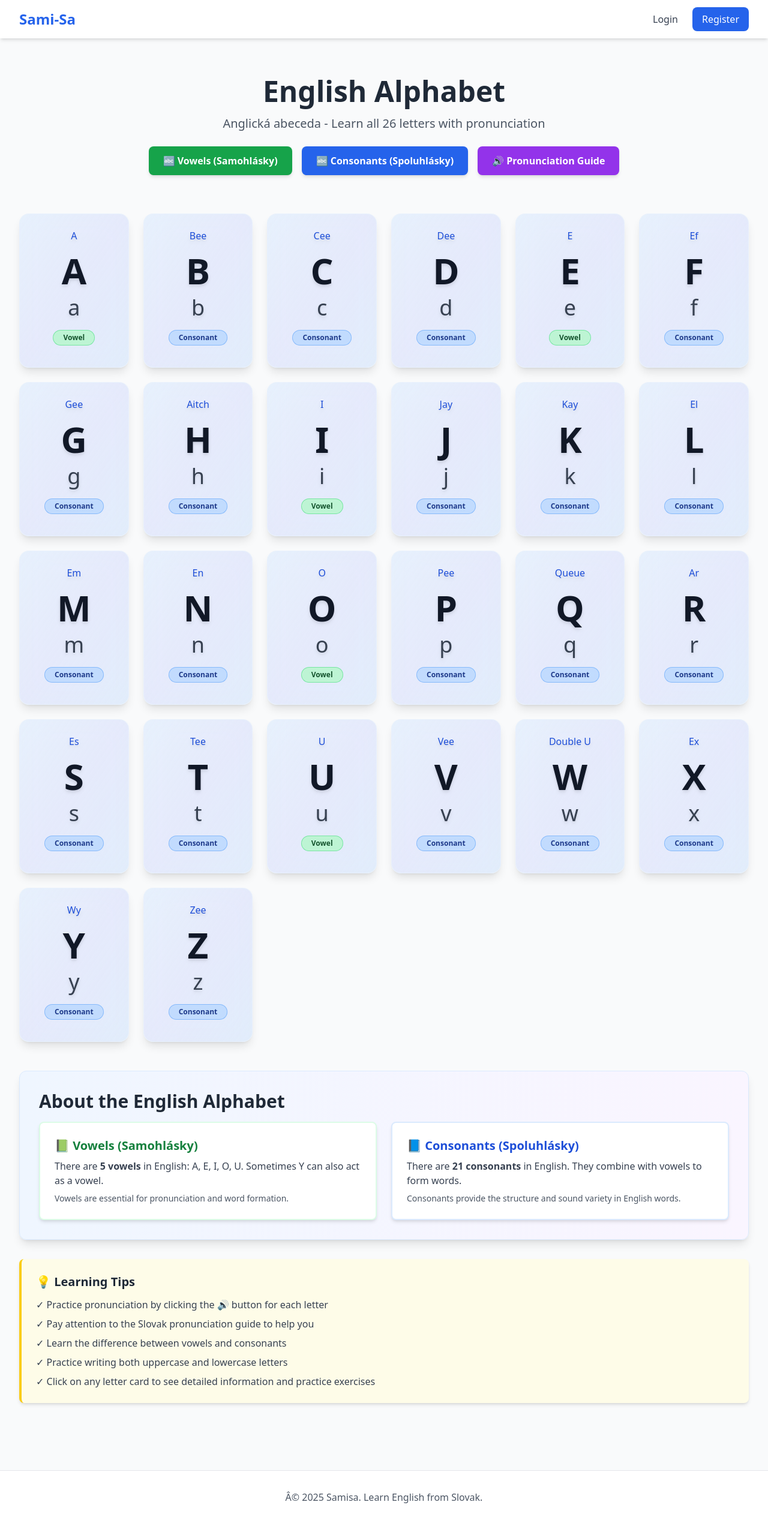
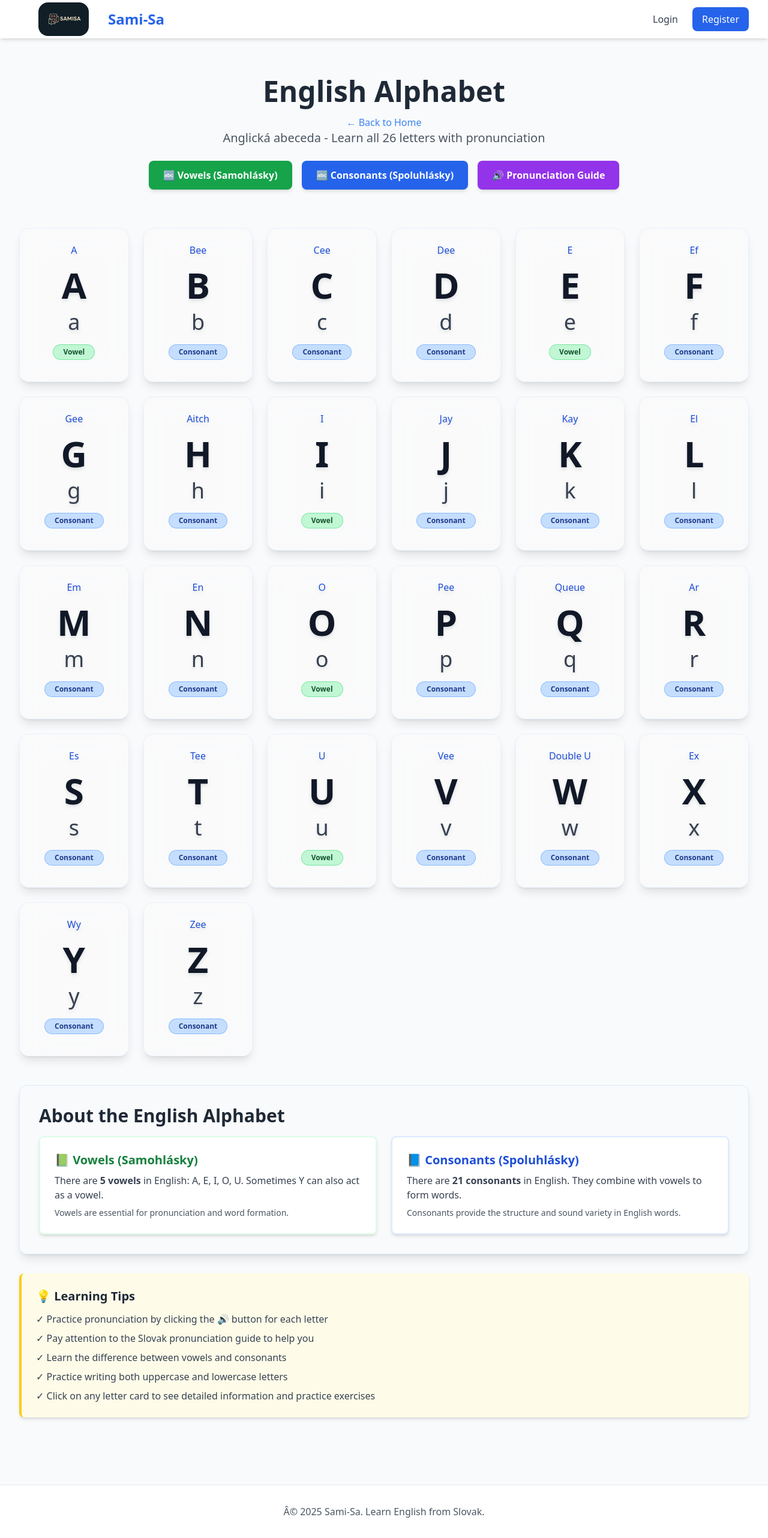
Before and after one commit to oleksandr-code-p/Sami-Sa, a Django app: page /alphabet/ in a window 1280 px wide. Shown: the whole page at 60% size. Before the commit the page ends 2506 px from the top, so only its background shows below. Run offline with Django 5.2, Linux system fonts and the light colour scheme; data comes from the database, SQL or seed files in the repository; parts of the project's set-up code (start-up, migrations or seed data) failed here and were passed over; some libraries are stand-ins or nearby versions.

Commit message:
logo viewing

```diff
--- a/templates/alphabet/alphabet.html
+++ b/templates/alphabet/alphabet.html
@@ -11,6 +11,7 @@
     <h1 class="text-5xl font-bold text-gray-800 mb-4">
       English Alphabet
     </h1>
+    <a href="{% url 'home' %}" class="text-blue-500 hover:text-white">← Back to Home</a>
     <p class="text-xl text-gray-600 mb-6">
       Anglická abeceda - Learn all 26 letters with pronunciation
     </p>
@@ -38,7 +39,7 @@
       class="group relative bg-white/15 backdrop-blur-xl rounded-2xl shadow-lg transition-all duration-300 hover:shadow-xl hover:-translate-y-1.5 border border-blue-200/30 overflow-hidden">
       <!-- Enhanced glassy overlay with vibrant blue -->
       <div
-        class="absolute inset-0 bg-gradient-to-br from-blue-200/40 via-indigo-300/30 to-blue-400/20 opacity-80 group-hover:opacity-100 group-hover:bg-gradient-to-br group-hover:from-blue-300/50 group-hover:via-indigo-400/40 group-hover:to-blue-500/30 transition-all duration-300">
+        class="absolute inset-0 bg-linear-to-br from-blue-200/40 via-indigo-300/30 to-blue-400/20 opacity-80 group-hover:opacity-100 group-hover:bg-linear-to-br group-hover:from-blue-300/50 group-hover:via-indigo-400/40 group-hover:to-blue-500/30 transition-all duration-300">
       </div>
 
       <div class="relative p-6 text-center">
@@ -75,7 +76,7 @@
     {% endfor %}
   </div>
   <!-- Info Section -->
-  <div class="bg-gradient-to-r from-blue-50 to-purple-50 rounded-xl p-8 mb-8 shadow-lg border border-blue-100">
+  <div class="bg-linear-to-r from-blue-50 to-purple-50 rounded-xl p-8 mb-8 shadow-lg border border-blue-100">
     <h2 class="text-3xl font-bold text-gray-800 mb-4">About the English Alphabet</h2>
     <div class="grid md:grid-cols-2 gap-6">
       <div class="bg-white rounded-lg p-6 shadow-md border-2 border-green-100">
--- a/templates/base.html
+++ b/templates/base.html
@@ -5,10 +5,15 @@
     <meta charset="UTF-8" />
     <meta name="viewport" content="width=device-width, initial-scale=1.0" />
     <script src="https://cdn.tailwindcss.com"></script>
+
     <title>
       {% block title %}Samisa - Learn English from Slovak{% endblock %}
     </title>
     <!-- <link rel="stylesheet" href="{% static 'dist/styles.css' %}" /> -->
+    <link rel="apple-touch-icon" sizes="180x180" href="/apple-touch-icon.png">
+    <link rel="icon" type="static/" sizes="32x32" href="/favicon-32x32.png">
+    <link rel="icon" type="static/" sizes="16x16" href="/favicon-16x16.png">
+    <link rel="manifest" href="/site.webmanifest">
 
   </head>
   <body class="bg-gray-50">
@@ -16,10 +21,15 @@
     <nav class="bg-white shadow-md">
       <div class="max-w-7xl mx-auto px-4 sm:px-6 lg:px-8">
         <div class="flex justify-between h-16">
-          <div class="flex items-center">
-            <a href="{% url 'home' %}" class="text-2xl font-bold text-blue-600"
-              >Sami-Sa</a
-            >
+          <div class="flex justify-between h-16">
+            <!-- Logo -->
+            <div class="m-8 flex items-center">
+              <img src="{% static 'logo.jpg' %}" alt="Logo Samisa" class="w-400 h-14 rounded-2xl">
+            </div>
+            <div class="flex items-center">
+              <a href="{% url 'home' %}" class="text-2xl font-bold text-blue-600"
+                >Sami-Sa</a>
+            </div>
           </div>
 
           <div class="flex items-center space-x-6">
@@ -77,7 +87,7 @@
     <footer class="bg-white border-t border-gray-200 mt-12">
       <div class="max-w-7xl mx-auto px-4 sm:px-6 lg:px-8 py-8">
         <p class="text-center text-gray-600">
-          Â© 2025 Samisa. Learn English from Slovak.
+          Â© 2025 Sami-Sa. Learn English from Slovak.
         </p>
       </div>
     </footer>
--- a/templates/home.html
+++ b/templates/home.html
@@ -6,10 +6,7 @@
 {% block content %}
 
 <div class="text-center py-12">
-  <!-- Logo -->
-  <div class="mb-8">
-    <img src="{% static 'logo.JPEG' %}" alt="Logo Samisa" class="w-32 h-auto">
-  </div>
+
 
 <div class="text-center py-12">
   {% if user.is_authenticated %}
```
Also changed, not shown: templates/lessons/colour_list.html (+5 -4 lines), site.webmanifest (added), static/android-chrome-192x192.png (added), static/android-chrome-512x512.png (added), static/apple-touch-icon.png (added), static/favicon-16x16.png (added), static/favicon-32x32.png (added), static/favicon.ico (added), static/logo.jpg (renamed from logo.jpg).
